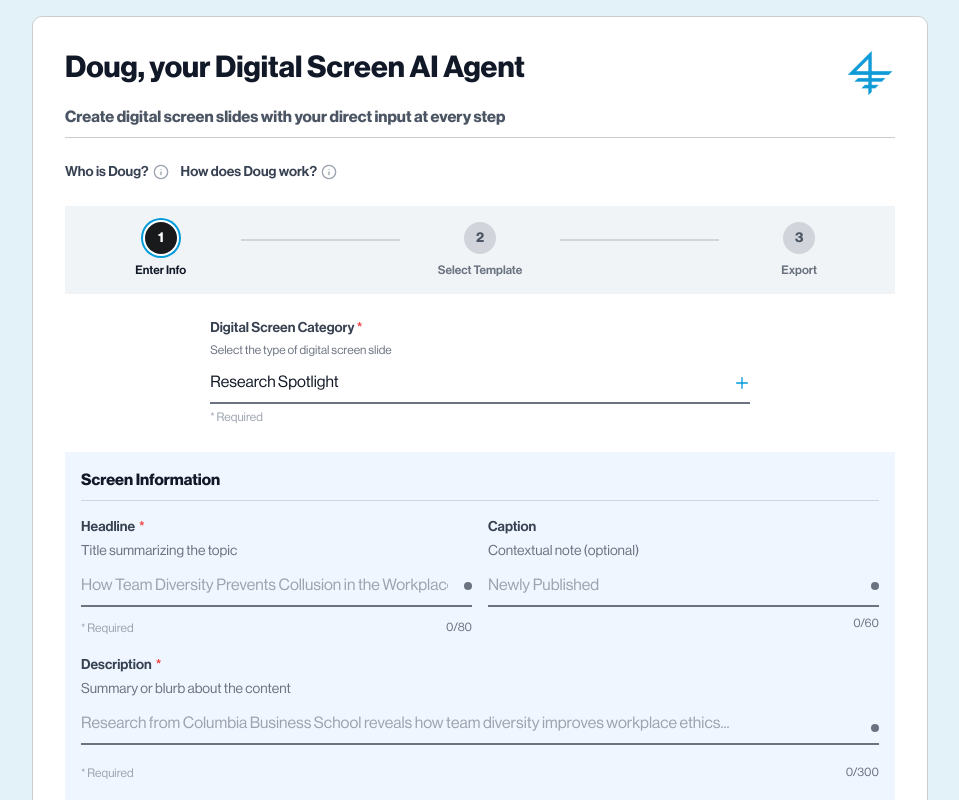
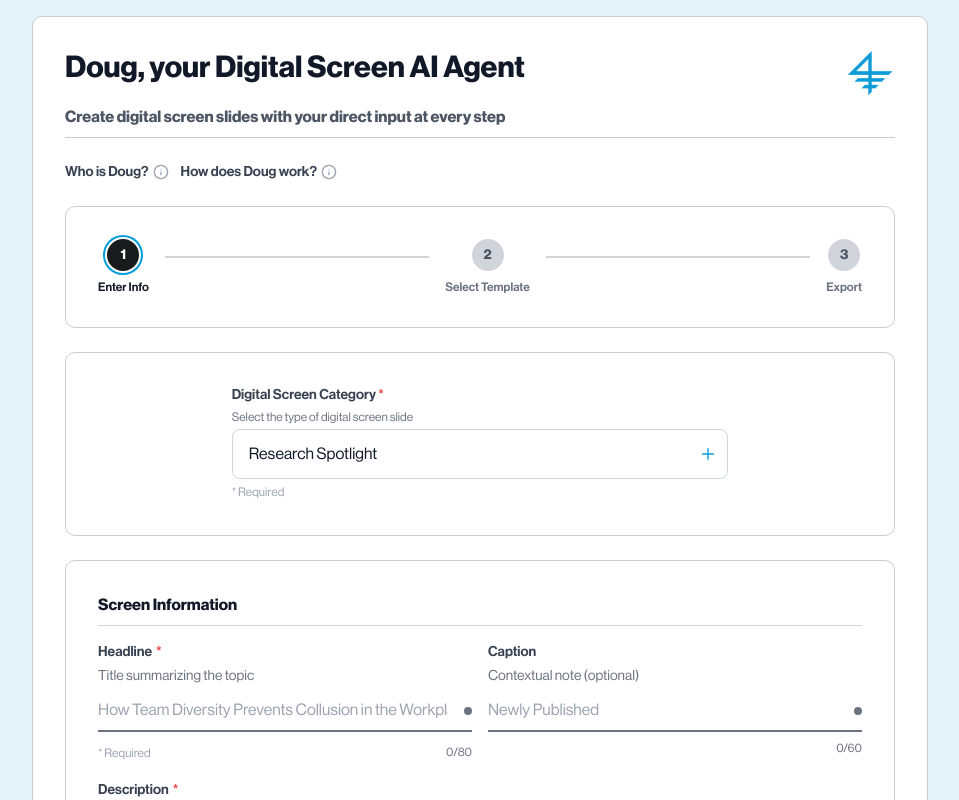
Before and after one commit to AlexJoon/Digital-Screen-Template-Generator, a React (Vite) app in the folder frontend/: page / in a window 1280 px wide. Shown: the top 800 px of the page, without its empty margins (160-1119 px from the left). Built offline with nearby package versions, Linux system fonts and the light colour scheme; no server answers.

Commit message:
style: update dropdown and form section styling with rounded borders

```diff
--- a/frontend/src/components/UploadForm.jsx
+++ b/frontend/src/components/UploadForm.jsx
@@ -1,6 +1,8 @@
 import { useState, useEffect } from 'react'
 import FormInput from './FormInput'
 import FileUploadInput from './FileUploadInput'
+import StepTimeline from './StepTimeline'
+import { sectionStyles } from '../styles/constants'
 
 function UploadForm({ onSubmit, apiBaseUrl = 'http://localhost:8000', initialData = null }) {
   // Default metadata state
@@ -65,42 +67,11 @@ function UploadForm({ onSubmit, apiBaseUrl = 'http://localhost:8000', initialDat
 
   return (
     <form onSubmit={handleSubmit} className="space-y-6">
-      {/* Horizontal Step Timeline - Step 1 Current */}
-      <div className="p-4" style={{backgroundColor: '#f1f4f7'}}>
-        <div className="flex items-center justify-between">
-          {/* Step 1 - Current */}
-          <div className="flex flex-col items-center flex-1">
-            <div className="w-8 h-8 rounded-full bg-[#181a1c] flex items-center justify-center ring-2 ring-[#009bdb] ring-offset-2">
-              <span className="text-white text-sm font-bold">1</span>
-            </div>
-            <span className="text-xs font-medium text-gray-900 mt-2 text-center">Enter Info</span>
-          </div>
-
-          {/* Connector Line */}
-          <div className="flex-1 h-0.5 bg-gray-300 -mt-5"></div>
-
-          {/* Step 2 - Pending */}
-          <div className="flex flex-col items-center flex-1">
-            <div className="w-8 h-8 rounded-full bg-gray-300 flex items-center justify-center">
-              <span className="text-gray-600 text-sm font-bold">2</span>
-            </div>
-            <span className="text-xs font-medium text-gray-500 mt-2 text-center">Select Template</span>
-          </div>
-
-          {/* Connector Line */}
-          <div className="flex-1 h-0.5 bg-gray-300 -mt-5"></div>
-
-          {/* Step 3 - Pending */}
-          <div className="flex flex-col items-center flex-1">
-            <div className="w-8 h-8 rounded-full bg-gray-300 flex items-center justify-center">
-              <span className="text-gray-600 text-sm font-bold">3</span>
-            </div>
-            <span className="text-xs font-medium text-gray-500 mt-2 text-center">Export</span>
-          </div>
-        </div>
-      </div>
+      {/* Step Timeline - Step 1 Current */}
+      <StepTimeline currentStep={1} />
 
       {/* Digital Screen Category Selector */}
+      <div style={sectionStyles}>
         <div className="w-[65%] mx-auto">
           <div className="space-y-1">
             <label className="block text-sm font-medium text-gray-700">
@@ -111,7 +82,7 @@ function UploadForm({ onSubmit, apiBaseUrl = 'http://localhost:8000', initialDat
               <select
                 value={metadata.slideCategory}
                 onChange={(e) => updateMetadata('slideCategory', e.target.value)}
-              className="w-full px-0 py-2 pr-8 border-0 border-b-2 border-gray-500 hover:border-[#181a1c] focus:border-[#009bdb] focus:hover:border-[#009bdb] focus:outline-none focus:ring-0 bg-transparent text-gray-900 appearance-none cursor-pointer transition-all duration-300 ease-in-out [&>option]:bg-[#181a1c] [&>option]:text-[#009bdb] [&>option]:py-2"
+                className="w-full px-4 py-3 pr-10 border border-gray-300 rounded-lg hover:border-gray-400 focus:border-[#009bdb] focus:outline-none focus:ring-0 bg-white text-gray-900 appearance-none cursor-pointer transition-all duration-300 ease-in-out [&>option]:bg-[#181a1c] [&>option]:text-[#009bdb] [&>option]:py-2"
               >
                 <option value="research_spotlight">Research Spotlight</option>
                 <option value="student_screens">Student Screens</option>
@@ -121,8 +92,8 @@ function UploadForm({ onSubmit, apiBaseUrl = 'http://localhost:8000', initialDat
                 <option value="podcast">Podcast</option>
                 <option value="announcement">Announcement</option>
               </select>
-            {/* Plus/Minus icon */}
-            <div className="absolute right-0 top-1/2 -translate-y-1/2 pointer-events-none">
+              {/* Plus icon */}
+              <div className="absolute right-3 top-1/2 -translate-y-1/2 pointer-events-none">
                 <svg className="w-4 h-4 text-[#009bdb]" fill="none" stroke="currentColor" viewBox="0 0 24 24" strokeWidth={2}>
                   <path strokeLinecap="round" strokeLinejoin="round" d="M12 4v16m8-8H4" />
                 </svg>
@@ -131,9 +102,10 @@ function UploadForm({ onSubmit, apiBaseUrl = 'http://localhost:8000', initialDat
             <span className="text-xs text-gray-400">* Required</span>
           </div>
         </div>
+      </div>
 
       {/* Metadata Fields */}
-      <div className="space-y-4 p-4 bg-blue-50">
+      <div className="space-y-4" style={sectionStyles}>
         <h3 className="font-semibold text-gray-900 mb-3 pb-2 border-b border-gray-300">Screen Information</h3>
 
         {metadata.slideCategory === 'research_spotlight' && (
```
Lines whose indentation alone changed are shown as unchanged.
